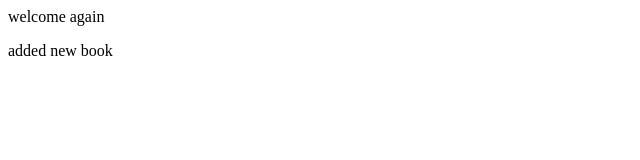
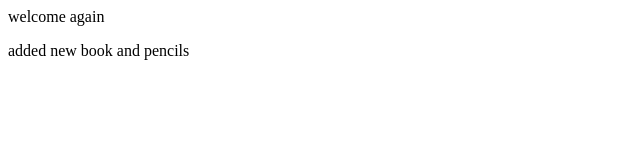
Before and after one commit to MohammedUmair12/Testing1, a plain HTML site: page index.html in a window 1280 px wide. Shown: the full height of the page, 0-640 px from the left. Drawn offline with Linux system fonts and the light colour scheme.

Commit message:
added pencils

```diff
--- a/index.html
+++ b/index.html
@@ -1,2 +1,2 @@
 <p>welcome again</p>
-<p> added new book</p>
+<p> added new book and pencils</p>
```
